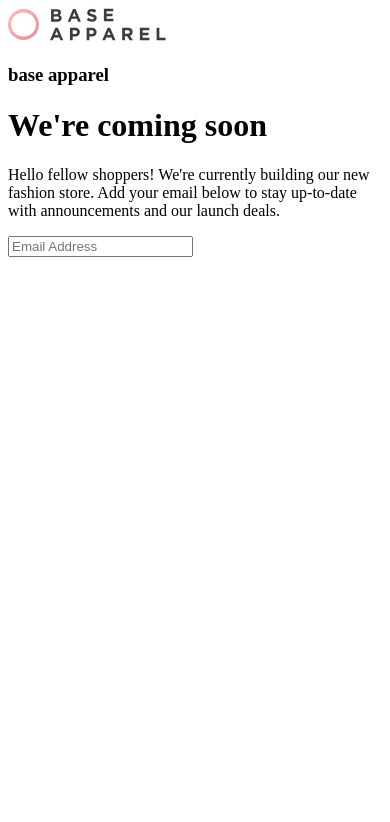
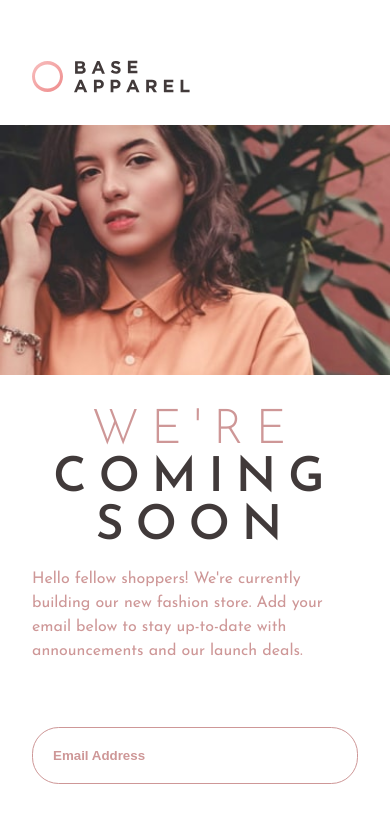
Before and after one commit to mghlb/fe, a plain HTML site: page mentor/newbie/base-apparel-coming-soon/index.html in a window 390 px wide. Drawn offline with Linux system fonts and the light colour scheme.

Commit message:
Add mobile styles for base apparel coming soon

```diff
--- a/mentor/newbie/base-apparel-coming-soon/index.html
+++ b/mentor/newbie/base-apparel-coming-soon/index.html
@@ -14,15 +14,17 @@
   <body>
     <header>
       <img src="./images/logo.svg" alt="" />
-      <h3 class="company">base apparel</h3>
     </header>
+    <div class="image"></div>
+    <div class="container">
       <div class="announcement">
-      <h1>We're coming soon</h1>
+        <h1><span>We're</span> coming soon</h1>
         <p>
           Hello fellow shoppers! We're currently building our new fashion store.
           Add your email below to stay up-to-date with announcements and our
           launch deals.
         </p>
+      </div>
       <div class="address">
         <label for="email"></label>
         <input
--- a/mentor/newbie/base-apparel-coming-soon/style.css
+++ b/mentor/newbie/base-apparel-coming-soon/style.css
@@ -0,0 +1,91 @@
+:root {
+  --clr-prm-desat-red: hsl(0, 36%, 70%);
+  --clr-prm-soft-red: hsl(0, 93%, 68%);
+
+  --clr-neut-dark-grayish-red: hsl(0, 6%, 24%);
+
+  --gradient-1: Linear, 135deg, from hsl(0, 0%, 100%), to hsl(0, 100%, 98%);
+  --gradient-2: Linear, 135deg, from hsl(0, 80%, 86%), to hsl(0, 74%, 74%);
+
+  --ff-default: 'Josefin Sans', sans-serif;
+
+  --fs-main: 1rem;
+  --fs-black: 2rem;
+  --fs-bold: 1.25rem;
+
+  --fw-lt: 300;
+  --fw-regular: 400;
+  --fw-bold: 600;
+}
+
+*,
+*::before,
+*::after {
+  box-sizing: border-box;
+}
+* {
+  margin: 0;
+}
+img,
+svg {
+  display: block;
+  max-width: 100%;
+}
+
+body {
+  min-height: 100vh;
+  display: grid;
+  place-content: center;
+  font-family: var(--ff-default);
+}
+
+header {
+  padding: 2em;
+}
+
+.container {
+  display: grid;
+  gap: 4em;
+  padding: 2em;
+}
+
+.image {
+  background-image: url(./images/hero-mobile.jpg);
+  height: 250px;
+  background-repeat: no-repeat;
+  background-size: cover;
+}
+
+.announcement > h1 {
+  letter-spacing: 0.25em;
+  font-size: 3rem;
+  max-width: 10ch;
+  text-align: center;
+  margin-inline: auto;
+  text-transform: uppercase;
+  color: var(--clr-neut-dark-grayish-red);
+  font-weight: var(--fw-bold);
+}
+.announcement > h1 > span {
+  color: var(--clr-prm-desat-red);
+  font-weight: var(--fw-lt);
+}
+
+.announcement > p {
+  margin-block-start: 1em;
+  line-height: 1.5;
+  color: var(--clr-prm-desat-red);
+  font-weight: var(--fw-regular);
+  max-width: 40ch;
+}
+
+#email {
+  border-radius: 2em;
+  border: 1px solid var(--clr-prm-desat-red);
+  padding: 1.5em;
+  width: 100%;
+}
+#email::placeholder {
+  color: var(--clr-prm-desat-red);
+  font-weight: var(--fw-bold);
+}
```
Lines whose indentation alone changed are shown as unchanged.
